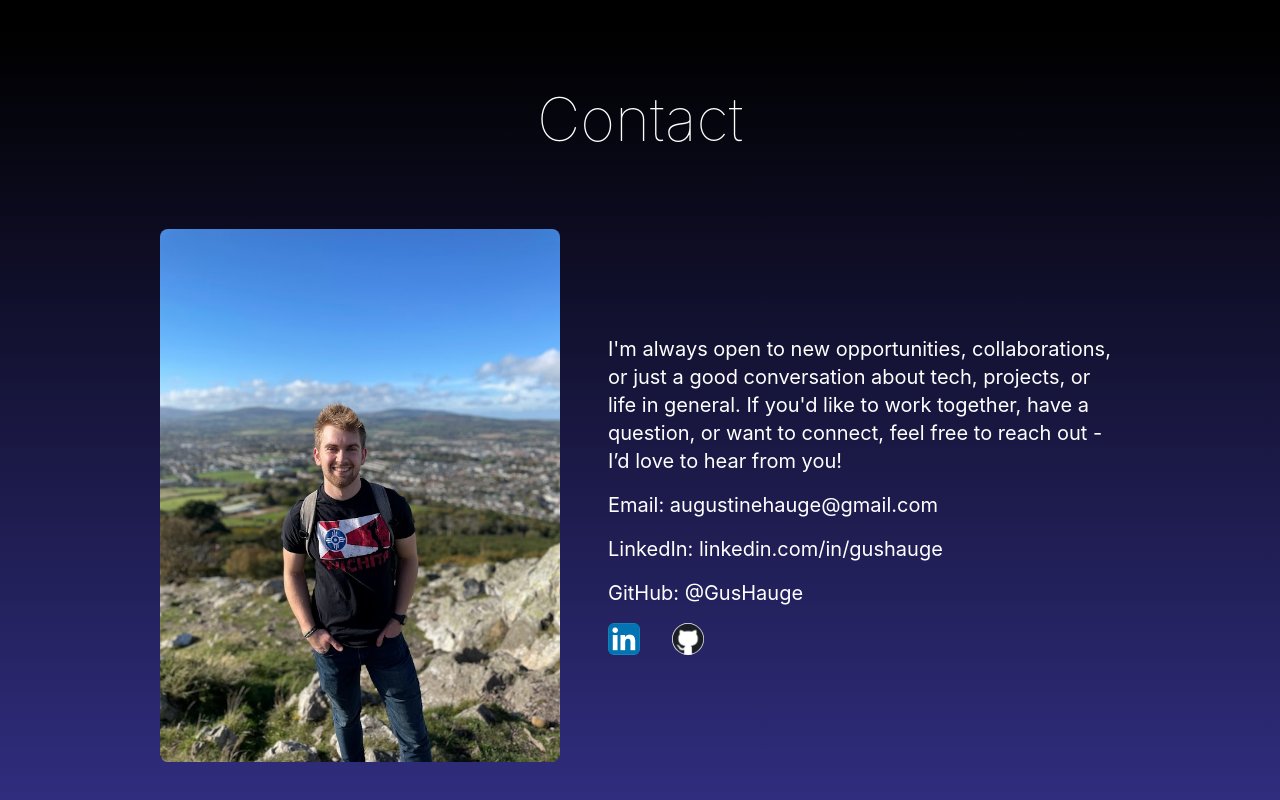
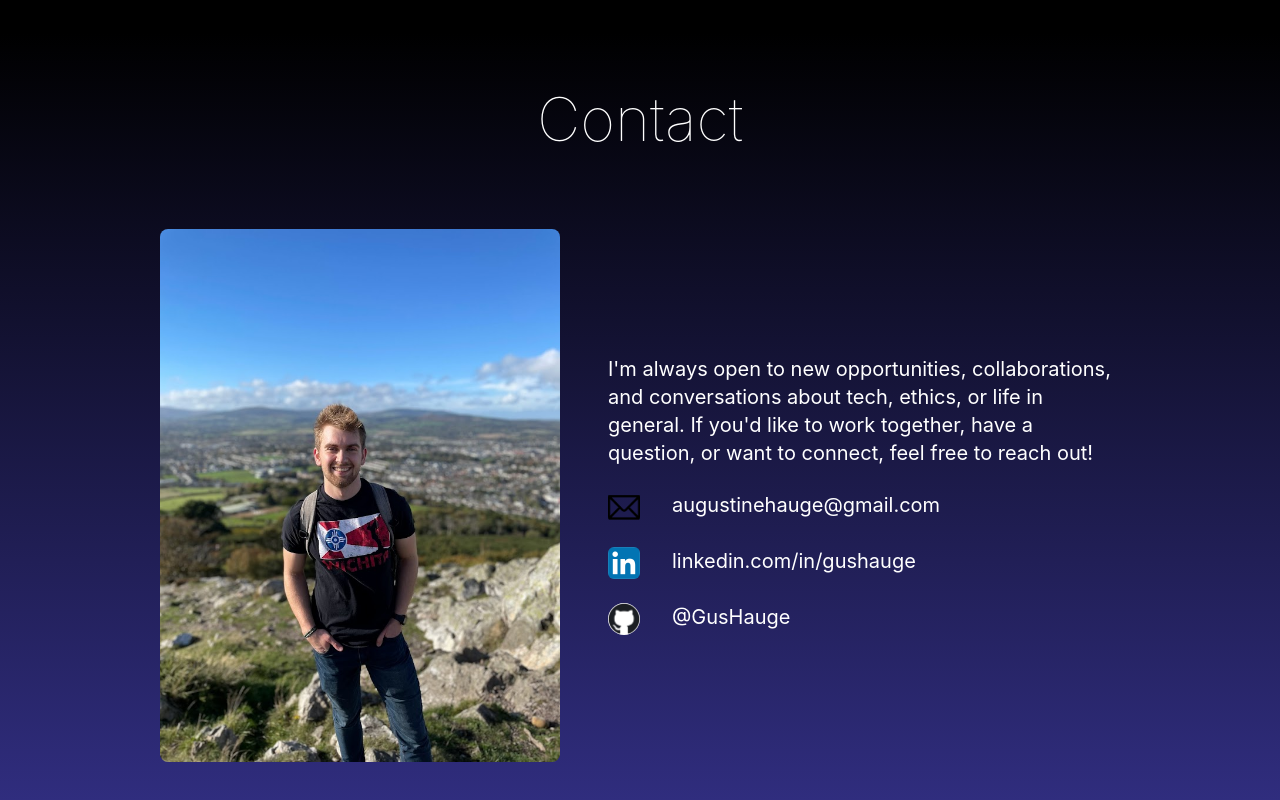
Before and after one commit to GusHauge/GusHauge.github.io, a React (Create React App) app: page / in a window 1280 px wide. Shown: the part 4178-4978 px from the top of the page. Built offline with nearby package versions, Linux system fonts and the light colour scheme.

Commit message:
Refining Contact section

```diff
--- a/src/components/Contact.js
+++ b/src/components/Contact.js
@@ -14,16 +14,22 @@ export const Contact = () => {
           />
         </div>
 
-        <div className="flex flex-col space-y-4 text-base md:text-lg lg:text-xl max-w-lg">
+        <div className="flex flex-col space-y-6 text-base md:text-lg lg:text-xl max-w-lg">
           <p>
-            I'm always open to new opportunities, collaborations, or just a good
-            conversation about tech, projects, or life in general. If you'd like
+            I'm always open to new opportunities, collaborations, and
+            conversations about tech, ethics, or life in general. If you'd like
             to work together, have a question, or want to connect, feel free to
-            reach out - I’d love to hear from you!
+            reach out!
           </p>
-          <p>Email: augustinehauge@gmail.com</p>
-          <p>LinkedIn: linkedin.com/in/gushauge</p>
-          <p>GitHub: @GusHauge</p>
+          <div className="flex flex-row space-x-8">
+            <img
+              src="/images/Email_logo.png"
+              alt="Email"
+              className="w-8 rounded-md"
+            />
+            <p className="text-justify">augustinehauge@gmail.com</p>
+          </div>
+
           <div className="flex flex-row space-x-8">
             <div className="shrink-0 transition ease-in-out delay-75 duration-150 hover:scale-125">
               <a
@@ -38,6 +44,10 @@ export const Contact = () => {
                 />
               </a>
             </div>
+            <p>linkedin.com/in/gushauge</p>
+          </div>
+
+          <div className="flex flex-row space-x-8">
             <div className="shrink-0 transition ease-in-out delay-75 duration-150 hover:scale-125">
               <a
                 href="https://github.com/GusHauge"
@@ -51,6 +61,7 @@ export const Contact = () => {
                 />
               </a>
             </div>
+            <p>@GusHauge</p>
           </div>
         </div>
       </div>
```
Also changed, not shown: public/images/Email_logo.png (added).
